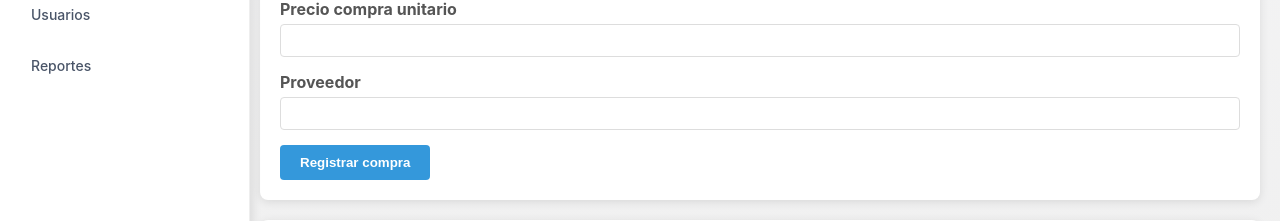
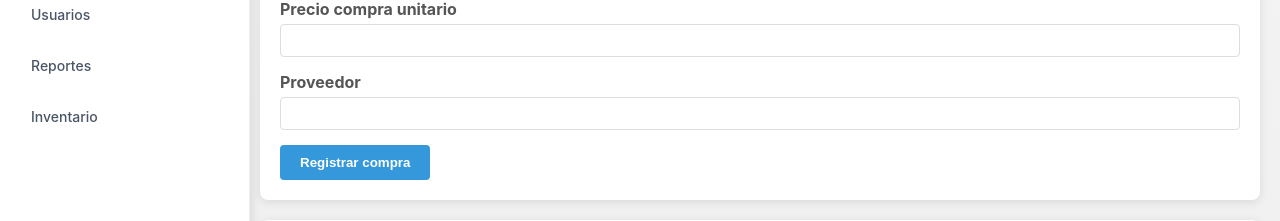
Before and after one commit to edmyahg-spec/proyecto-siga, a PHP site: page /compras.php in a window 1280 px wide. Shown: the part 331-552 px from the top of the page. Run offline with PHP 8.4, Linux system fonts and the light colour scheme; the visitor is signed in with stand-in values (Sample User, id 1); data that the repository does not hold is empty; a stand-in replaces the project's code that opens the database connection.

Commit message:
feat(menu): implementación de  inventario visible solo para admin

```diff
--- a/menu.php
+++ b/menu.php
@@ -212,9 +212,10 @@ $current_page = basename($_SERVER['PHP_SELF']);
   <a href="productos.php" class="<?= $current_page == 'productos.php' ? 'active' : '' ?>">Productos</a>
   <a href="compras.php" class="<?= $current_page == 'compras.php' ? 'active' : '' ?>">Compras</a>
   <a href="ventas.php" class="<?= $current_page == 'ventas.php' ? 'active' : '' ?>">Ventas</a>
-  <?php if(($_SESSION['rol'] ?? '') === 'admin'): ?>
+<?php if(($_SESSION['rol'] ?? '') === 'admin'): ?>
     <a href="usuarios.php" class="<?= $current_page == 'usuarios.php' ? 'active' : '' ?>">Usuarios</a>
     <a href="reportes.php" class="<?= $current_page == 'reportes.php' ? 'active' : '' ?>">Reportes</a>
+    <a href="inventario.php" class="<?= $current_page == 'inventario.php' ? 'active' : '' ?>">Inventario</a>
   <?php endif; ?>
 </div>
 
```
